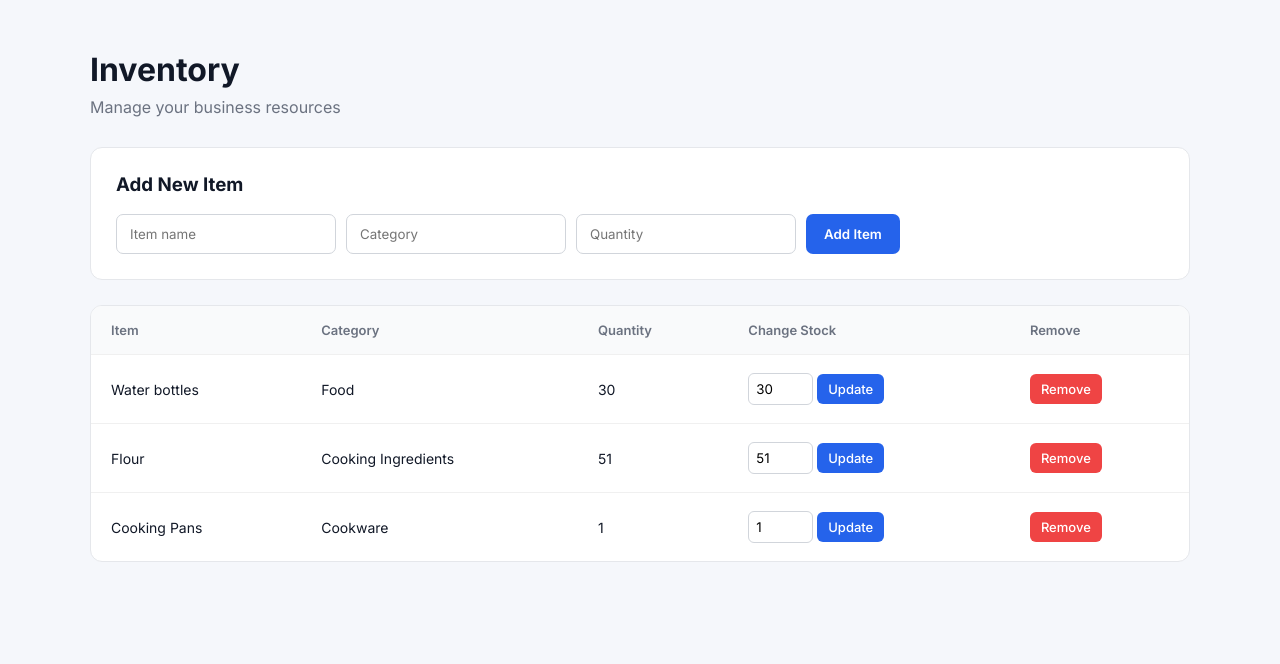
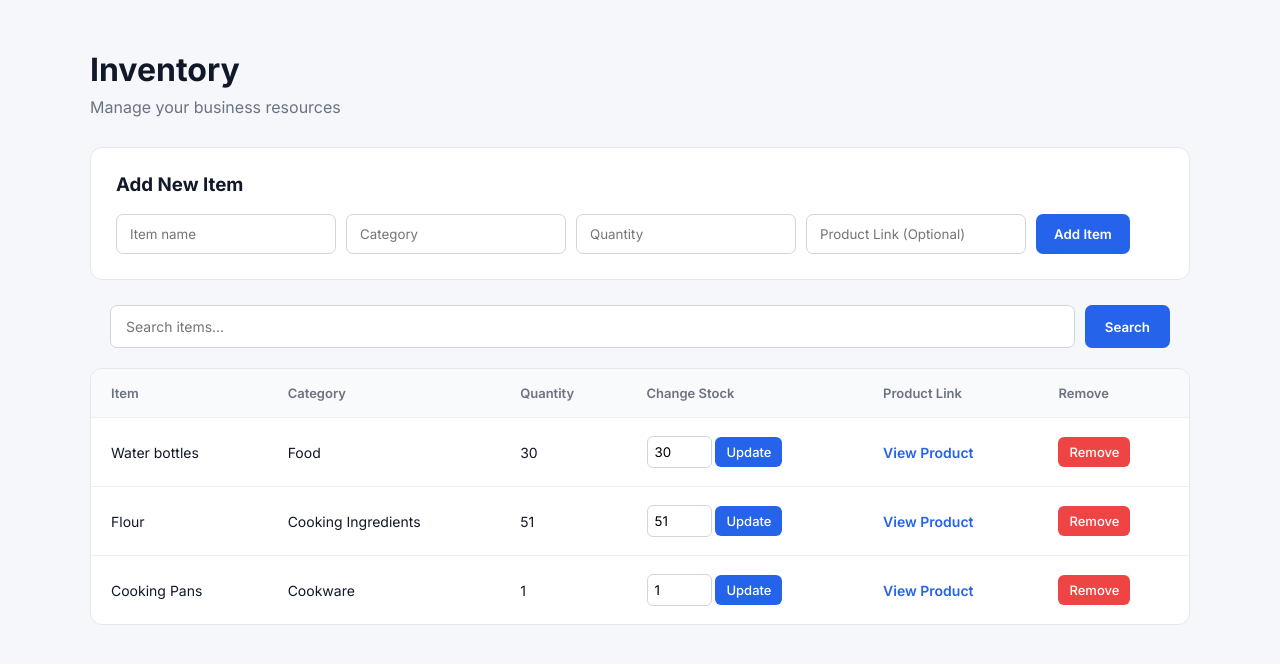
Before and after one commit to 8001688-cmyk/Peak-Services, a Django app: page /inventory/ in a window 1280 px wide. Shown: the part 70-734 px from the top of the page. Run offline with Django 3.2, Linux system fonts and the light colour scheme; data comes from the database, SQL or seed files in the repository; both versions use the stored data as it was after the commit.

Commit message:
Finished product, added product links and search bar

```diff
--- a/Peak Services/main/models.py
+++ b/Peak Services/main/models.py
@@ -7,6 +7,7 @@ class InventoryItem(models.Model):
     name = models.CharField(max_length=100)
     category = models.CharField(max_length=100)
     quantity = models.IntegerField(default=0)
+    product_link = models.URLField(blank=True)
 
     def __str__(self):
         return self.name
--- a/Peak Services/main/static/main/style.css
+++ b/Peak Services/main/static/main/style.css
@@ -331,6 +331,16 @@ body {
     border-collapse: collapse;
 }
 
+.inventory-table a {
+    color: #2563eb;
+    font-weight: 600;
+    text-decoration: none;
+}
+
+.inventory-table a:hover {
+    text-decoration: underline;
+}
+
 .inventory-table th {
     padding: 16px 20px;
     text-align: left;
@@ -386,6 +396,43 @@ body {
     background: #dc2626 !important;
 }
 
+/* Search Bar for inventory */
+
+.inventory-search {
+    display: flex;
+    gap: 10px;
+    margin: 20px;
+}
+
+.inventory-search input {
+    flex: 1;
+    padding: 12px 15px;
+    border: 1px solid #d1d5db;
+    border-radius: 7px;
+    font-family: inherit;
+    font-size: 14px;
+    outline: none;
+}
+
+.inventory-search input:focus {
+    border-color: #2563eb;
+}
+
+.inventory-search button {
+    padding: 12px 20px;
+    border: none;
+    border-radius: 7px;
+    background: #2563eb;
+    color: white;
+    font-family: inherit;
+    font-weight: 600;
+    cursor: pointer;
+}
+
+.inventory-search button:hover {
+    background: #1d4ed8;
+}
+
 
 
 
--- a/Peak Services/main/templates/main/inventory.html
+++ b/Peak Services/main/templates/main/inventory.html
@@ -57,15 +57,34 @@
                        placeholder="Quantity"
                        required/>
 
+                <input type="url"
+                       name="product_link"
+                       placeholder="Product Link (Optional)"
+                       />
+
+
                 <button type="submit" class="inventory-add-button">
                     Add Item
                 </button>
             </form>
+
+
         </div>
+
+           <form method="GET" class="inventory-search">
+                    <input type="text"
+                           name="search"
+                           placeholder="Search items..."
+                           value="{{ search }}"/>
+
+                    <button type="submit">Search</button>
+                </form>
 
         <div class="inventory-card">
 
             <table class="inventory-table">
+
+
 
                 <thead>
                     <tr>
@@ -75,6 +94,7 @@
                         <th>
                             Change Stock
                         </th>
+                        <th>Product Link</th>
                         <th>Remove</th>
 
 
@@ -101,6 +121,13 @@
                                 <button type="submit"> Update </button>
                             </form>
                         </td>
+                        <td>
+
+                            {% if item.product_link %}
+                                <a href="{{ item.product_link }}" target="_blank">View Product</a>
+                            {% else %}
+                                No link provided
+                            {% endif %}
 
                         <td>
                             <form method="POST" action="{% url 'delete_item' item.id %}">
--- a/Peak Services/main/views.py
+++ b/Peak Services/main/views.py
@@ -25,10 +25,16 @@ def signup(request):
 # INVENTORY
 
 def inventory(request):
+    search = request.GET.get('search', '')
+
     items = InventoryItem.objects.all()
 
+    if search:
+        items = items.filter(name__icontains=search)
+
     return render(request, 'main/inventory.html', {
-        'items': items
+        'items': items,
+        'search': search
     })
 
 
@@ -38,11 +44,15 @@ def add_item(request):
         name = request.POST['name']
         category = request.POST['category']
         quantity = request.POST['quantity']
+        product_link = request.POST.get('product_link')
+
 
         InventoryItem.objects.create(
             name=name,
             category=category,
-            quantity=quantity
+            quantity=quantity,
+            product_link=product_link
+
         )
 
     return redirect('inventory')
```
Also changed, not shown: Peak Services/db.sqlite3, Peak Services/main/migrations/0002_inventoryitem_product_link_alter_inventoryitem_id.py (added).
